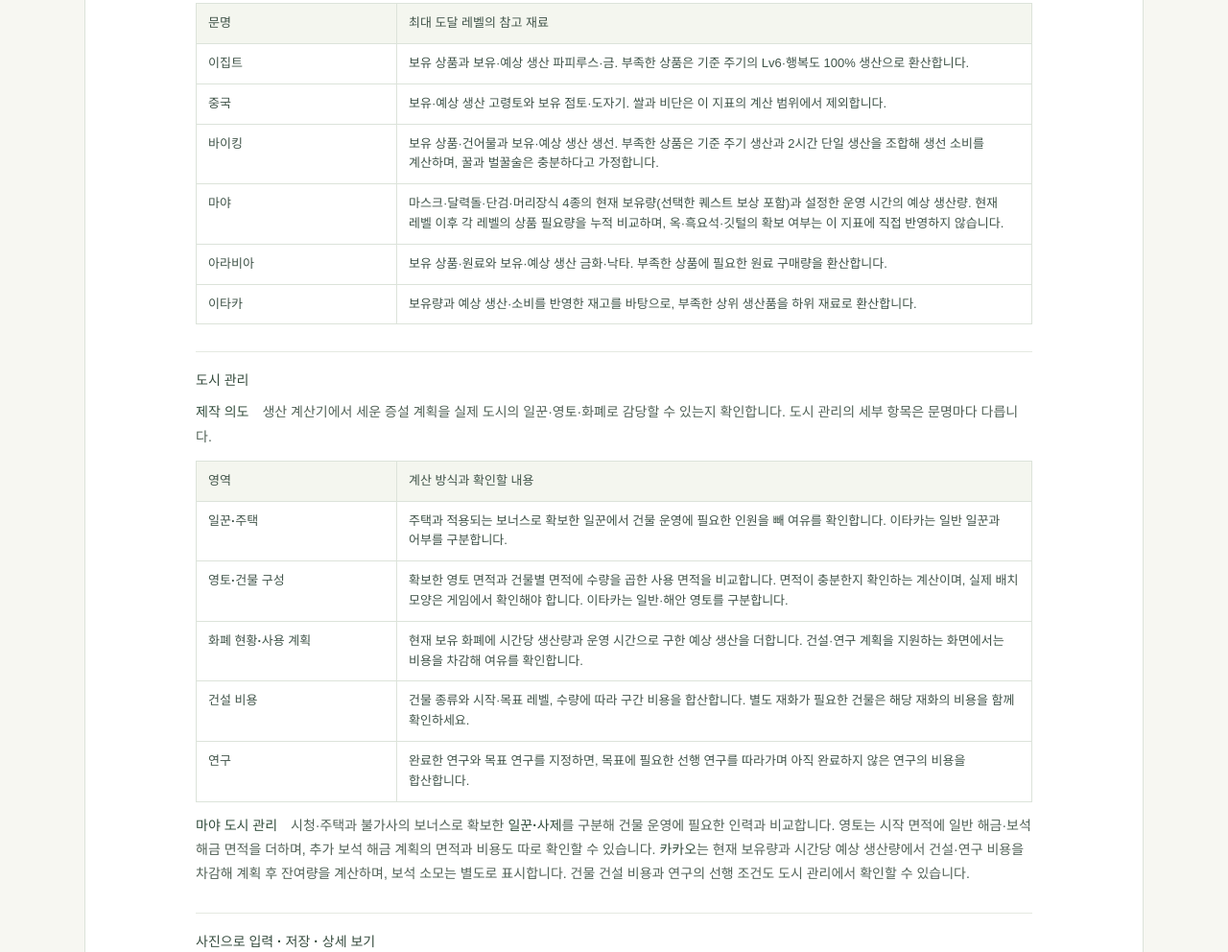
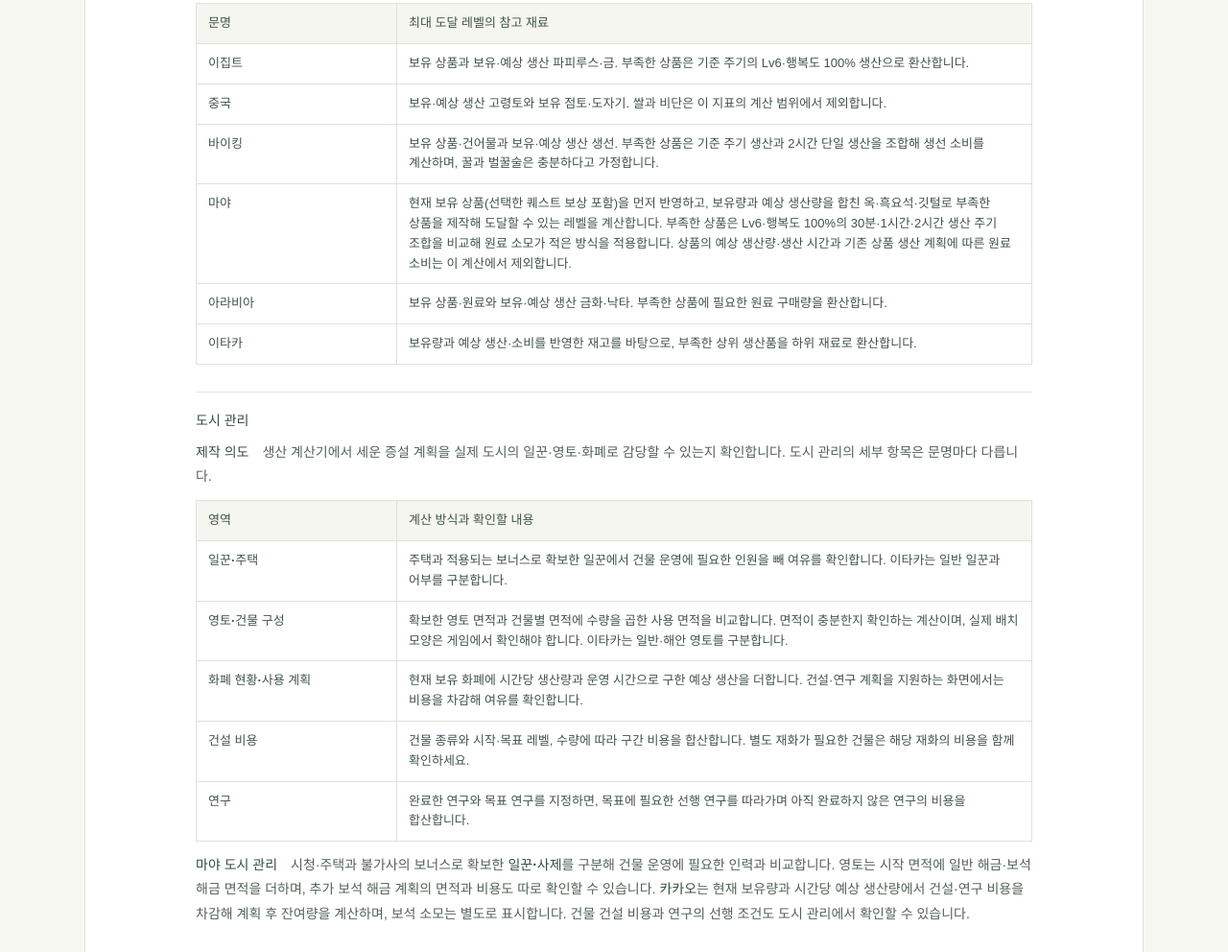
Before and after one commit to M-ule/Civilization-Simulator, a plain HTML site: page index.html in a window 1280 px wide. Shown: the part 4664-5656 px from the top of the page at 96% size. Drawn offline with Linux system fonts and the light colour scheme.

Commit message:
docs: update Maya max reachable level to raw-material basis

```diff
--- a/index.html
+++ b/index.html
@@ -172,7 +172,7 @@
 </tr>
 <tr role="row" class="even">
 <th scope="row" role="rowheader">마야</th>
-<td role="cell">마스크·달력돌·단검·머리장식 4종의 현재 보유량(선택한 퀘스트 보상 포함)과 설정한 운영 시간의 예상 생산량. 현재 레벨 이후 각 레벨의 상품 필요량을 누적 비교하며, 옥·흑요석·깃털의 확보 여부는 이 지표에 직접 반영하지 않습니다.</td>
+<td role="cell">현재 보유 상품(선택한 퀘스트 보상 포함)을 먼저 반영하고, 보유량과 예상 생산량을 합친 옥·흑요석·깃털로 부족한 상품을 제작해 도달할 수 있는 레벨을 계산합니다. 부족한 상품은 Lv6·행복도 100%의 30분·1시간·2시간 생산 주기 조합을 비교해 원료 소모가 적은 방식을 적용합니다. 상품의 예상 생산량·생산 시간과 기존 상품 생산 계획에 따른 원료 소비는 이 계산에서 제외합니다.</td>
 </tr>
 <tr role="row" class="odd">
 <th scope="row" role="rowheader">아라비아</th>
```
